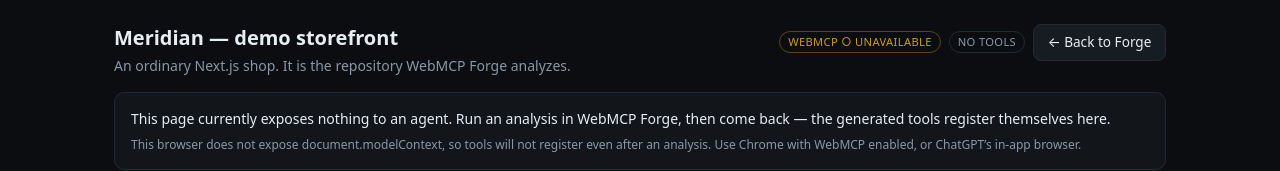
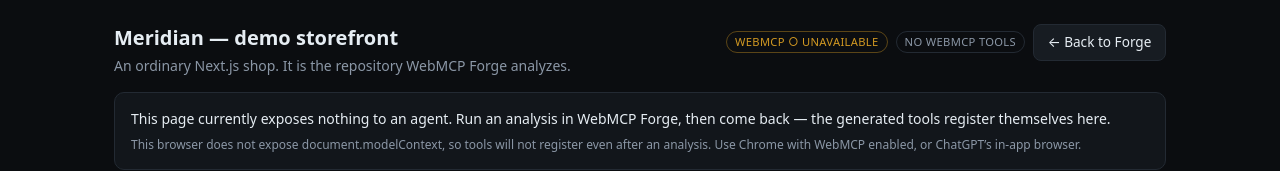
Before and after one commit to sudarsan2507-hue/CockPit, a Next.js app: page /shop in a window 1280 px wide. Shown: the top 171 px of the page. Built offline with nearby package versions, Linux system fonts and the light colour scheme; no server answers.

Commit message:
feat: emphasise the storefront registration badge
The flip from no tools to registered tools is the before/after the product is
about, and it was rendering as quietly as any other pill. Name WebMCP in the
label so a viewer knows what appeared, and flash it on the transition.

```diff
--- a/src/components/Storefront.tsx
+++ b/src/components/Storefront.tsx
@@ -90,10 +90,11 @@ export function Storefront() {
           <span className={webmcp ? "pill pill-ok" : "pill pill-warn"}>
             {webmcp === null ? "WebMCP ○ Checking" : webmcp ? "WebMCP ● Available" : "WebMCP ○ Unavailable"}
           </span>
-          <span className={registered.length ? "pill pill-ok" : "pill pill-idle"}>
+          {/* The before/after this whole product is about, so it gets the flash. */}
+          <span className={registered.length ? "pill pill-ok flash" : "pill pill-idle"}>
             {registered.length
-              ? `${registered.length} tools registered`
-              : "no tools"}
+              ? `${registered.length} WebMCP tools registered`
+              : "no WebMCP tools"}
           </span>
           <Link href="/" className="btn">
             ← Back to Forge
```
